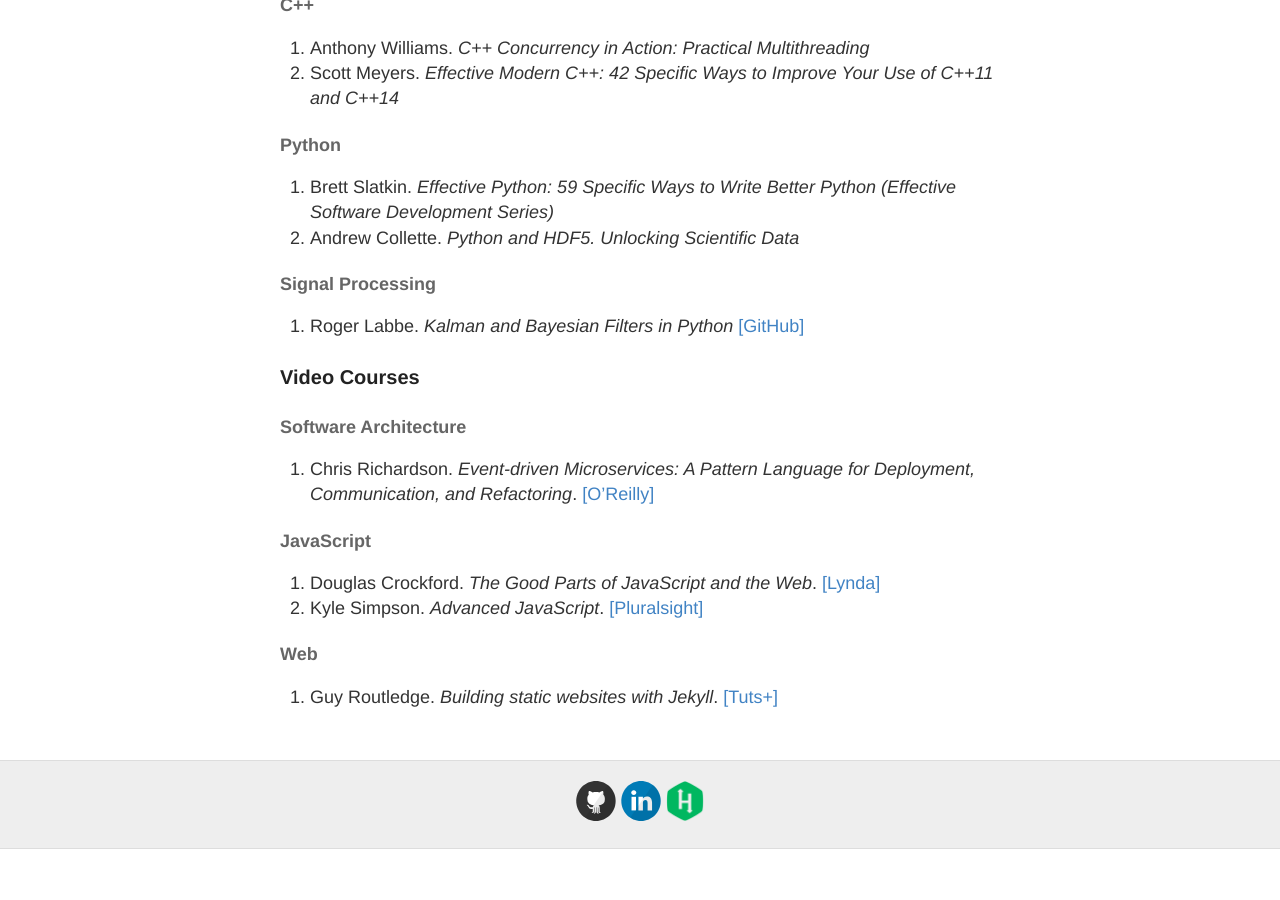
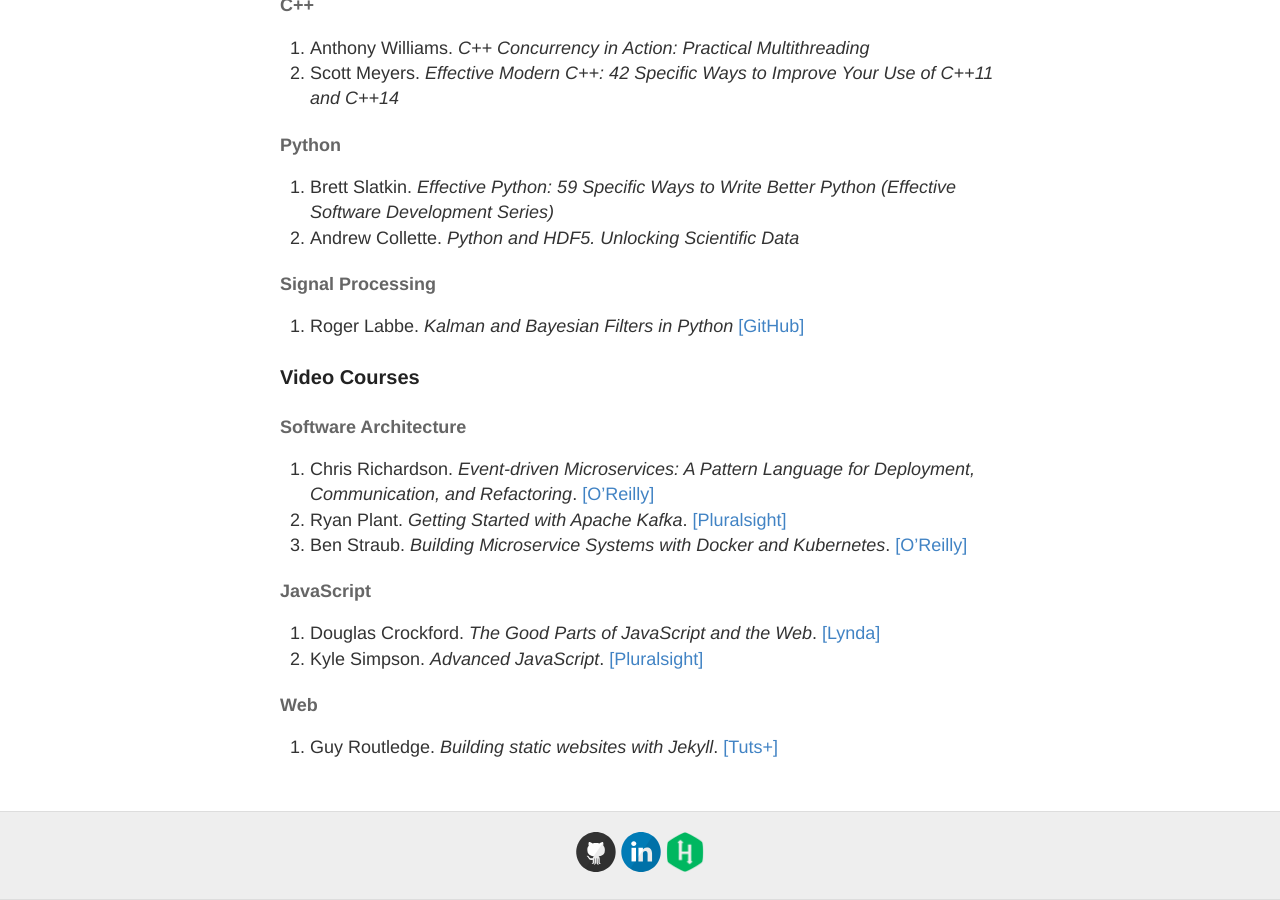
Before and after one commit to RomanKosobrodov/RomanKosobrodov.github.io, a Jekyll site: the page built from resources.md, in a window 1280 px wide and 900 px high, scrolled down 645 px. Built offline with Jekyll 4.4.1, drawn with Linux system fonts in a browser that asks for light colours; before the commit the page ends 1494 px from its top, so only the background shows below that.

Commit message:
updated resources

```diff
--- a/resources.md
+++ b/resources.md
@@ -35,6 +35,8 @@
 #### Software Architecture
 
 1. Chris Richardson. _Event-driven Microservices: A Pattern Language for Deployment, Communication, and Refactoring_. [[O'Reilly]](https://player.oreilly.com/videos/9781491944165)
+1. Ryan Plant. _Getting Started with Apache Kafka_. [[Pluralsight]](https://www.pluralsight.com/courses/apache-kafka-getting-started)
+1. Ben Straub. _Building Microservice Systems with Docker and Kubernetes_. [[O'Reilly]](http://shop.oreilly.com/product/0636920048244.do)
 
 #### JavaScript
 
```
